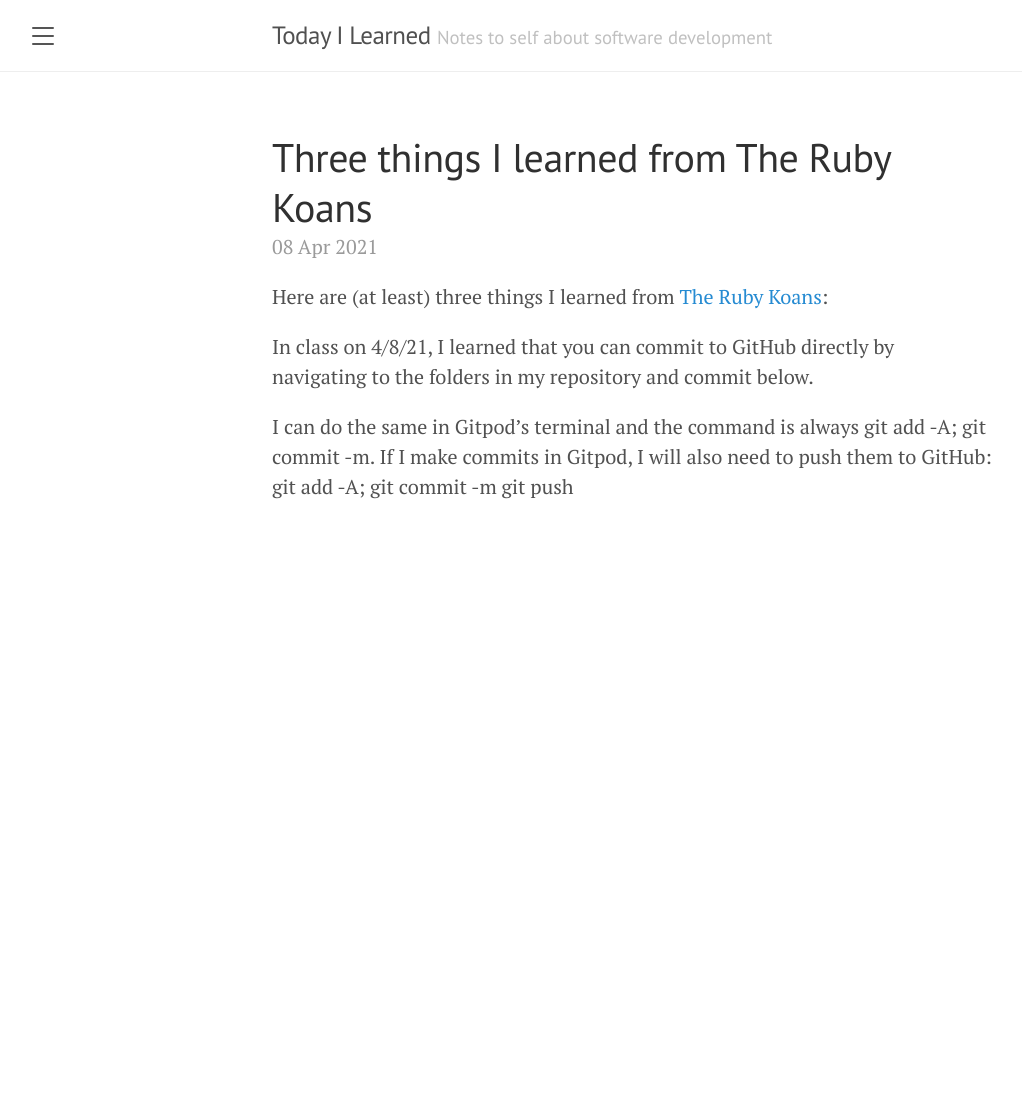
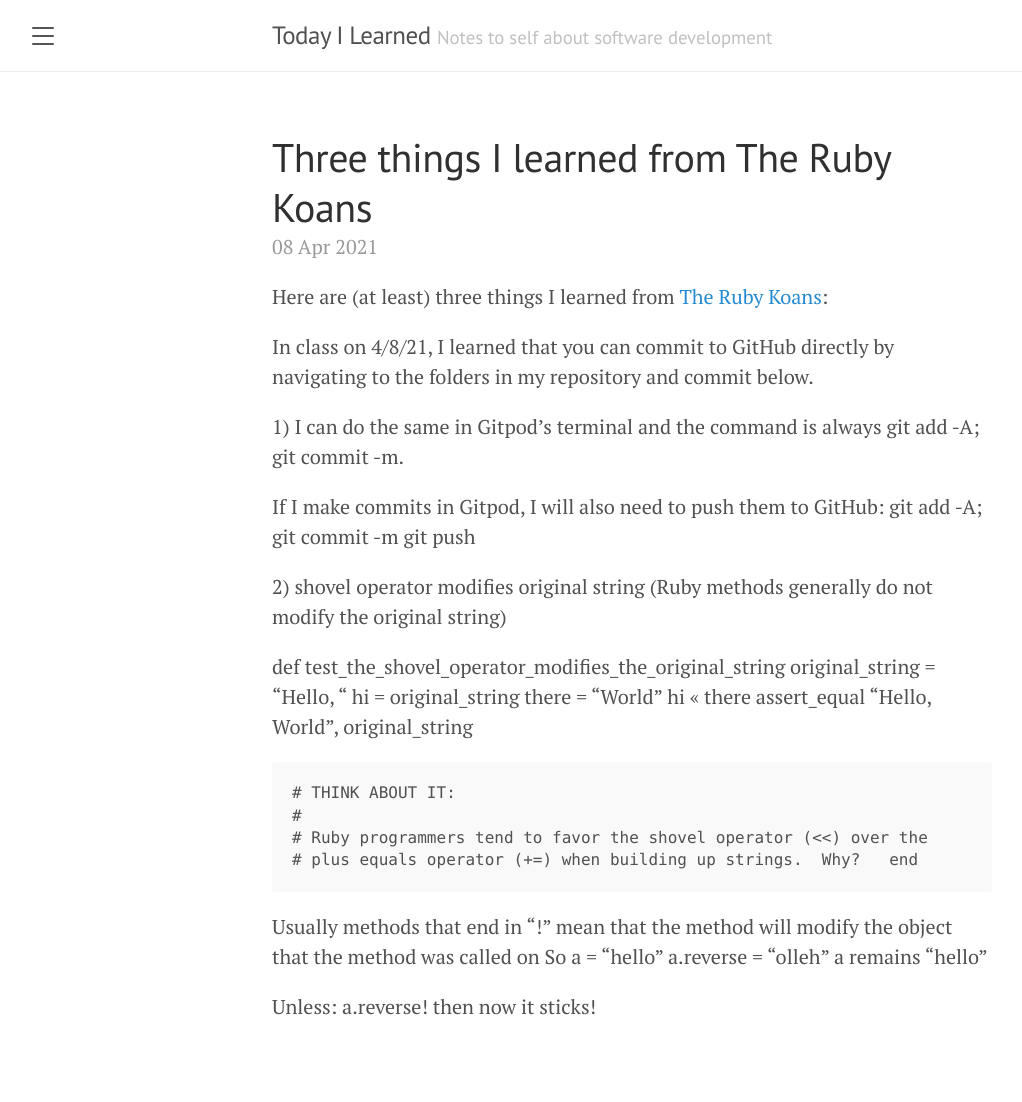
Before and after one commit to hnguyen999/learning_journal, a Jekyll site: the page built from _posts/2021-04-08-three-things-i-learned-from-the-ruby-koans.md, in a window 1280 px wide. Shown: the whole page, without its empty margins (8-1030 px from the left). Built offline with Jekyll 4.4.1, drawn with Linux system fonts in a browser that asks for light colours; before the commit the page ends 900 px from its top, so only the background shows below that.

Commit message:
Update 2021-04-08-three-things-i-learned-from-the-ruby-koans.md

```diff
--- a/_posts/2021-04-08-three-things-i-learned-from-the-ruby-koans.md
+++ b/_posts/2021-04-08-three-things-i-learned-from-the-ruby-koans.md
@@ -7,6 +7,31 @@ Here are (at least) three things I learned from [The Ruby Koans](http://rubykoan
 
 In class on 4/8/21, I learned that you can commit to GitHub directly by navigating to the folders in my repository and commit below.
 
-I can do the same in Gitpod's terminal and the command is always git add -A; git commit -m. If I make commits in Gitpod, I will also need to push them to GitHub:
+1) I can do the same in Gitpod's terminal and the command is always git add -A; git commit -m.
+
+If I make commits in Gitpod, I will also need to push them to GitHub:
 git add -A; git commit -m
 git push
+
+2) shovel operator modifies original string (Ruby methods generally do not modify the original string)
+
+def test_the_shovel_operator_modifies_the_original_string
+    original_string = "Hello, "
+    hi = original_string
+    there = "World"
+    hi << there
+    assert_equal  "Hello, World", original_string
+
+    # THINK ABOUT IT:
+    #
+    # Ruby programmers tend to favor the shovel operator (<<) over the
+    # plus equals operator (+=) when building up strings.  Why?
+  end
+
+Usually methods that end in “!” mean that the method will modify the object that the method was called on
+So a = "hello"
+a.reverse = "olleh"
+a remains "hello"
+
+Unless: a.reverse!
+then now it sticks!
```
